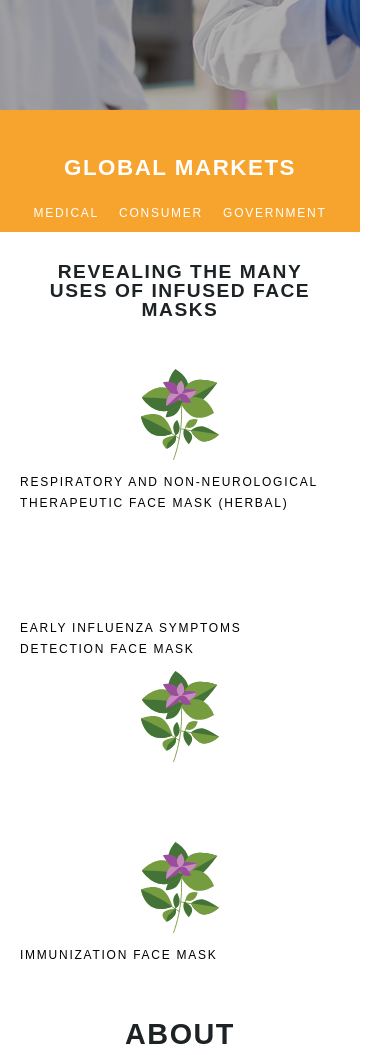
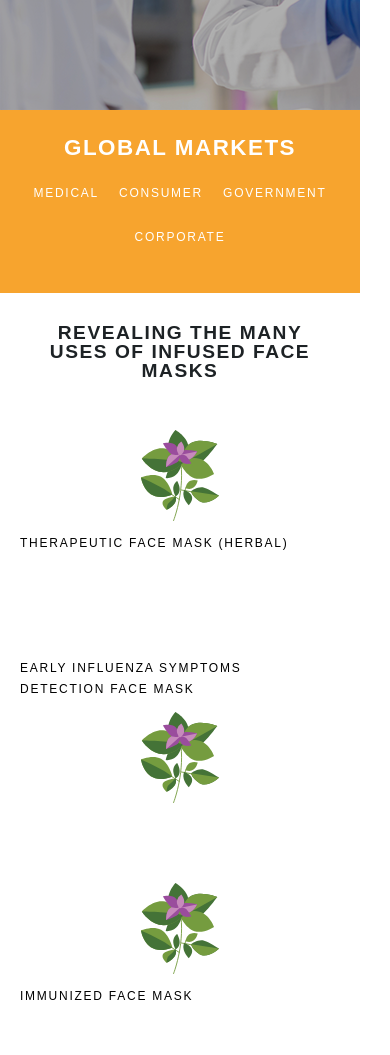
Before and after one commit to vstrickl/altrian-sales-web, a Gatsby site: page / in a window 390 px wide. Shown: the part 640-1695 px from the top of the page. Built offline with nearby package versions, Linux system fonts and the light colour scheme; Gatsby itself is replaced by a stand-in of ours; a web font is replaced by a local one.

Commit message:
Updated style and content as per Russel suggestions

```diff
--- a/src/components/products.js
+++ b/src/components/products.js
@@ -8,7 +8,7 @@
         <div className="prod-img">
           <Image />
         </div>
-        <p>Respiratory and Non-Neurological Therapeutic Face Mask (Herbal)</p>
+        <p>Therapeutic Face Mask (Herbal)</p>
       </div>
       <div className="product2">
         <p>Early Influenza Symptoms Detection Face Mask</p>
@@ -20,7 +20,7 @@
         <div className="prod-img">
           <Image />
         </div>
-        <p>Immunization Face Mask</p>
+        <p>Immunized Face Mask</p>
       </div>
     </>
   )
--- a/src/styles/styles.scss
+++ b/src/styles/styles.scss
@@ -132,6 +132,12 @@
     @media(max-width: 991px){
         height: 122px;
     }
+    @media(max-width: 768px){
+        height: 150px;
+    }
+    @media(max-width: 480px){
+        height: 183px;
+    }
     .cust-content {
         justify-content: center;
         display: flex;
@@ -163,6 +169,7 @@
             @media(max-width: 480px){
                 text-align: center;
                 margin-bottom: 20px;
+                padding-top: 0;
             }
         }
         .wrapper {
@@ -396,6 +403,7 @@
                 width: 40%;
             }
             @media(max-width: 991px){
+                text-align: initial;
                 width: initial;
                 margin-bottom: 60px;
             }
@@ -404,6 +412,7 @@
                 margin-bottom: 40px;
             }
             @media(max-width: 480px){
+                text-align: initial;
                 width: 320px;
                 margin-bottom: 40px;
             }
```
